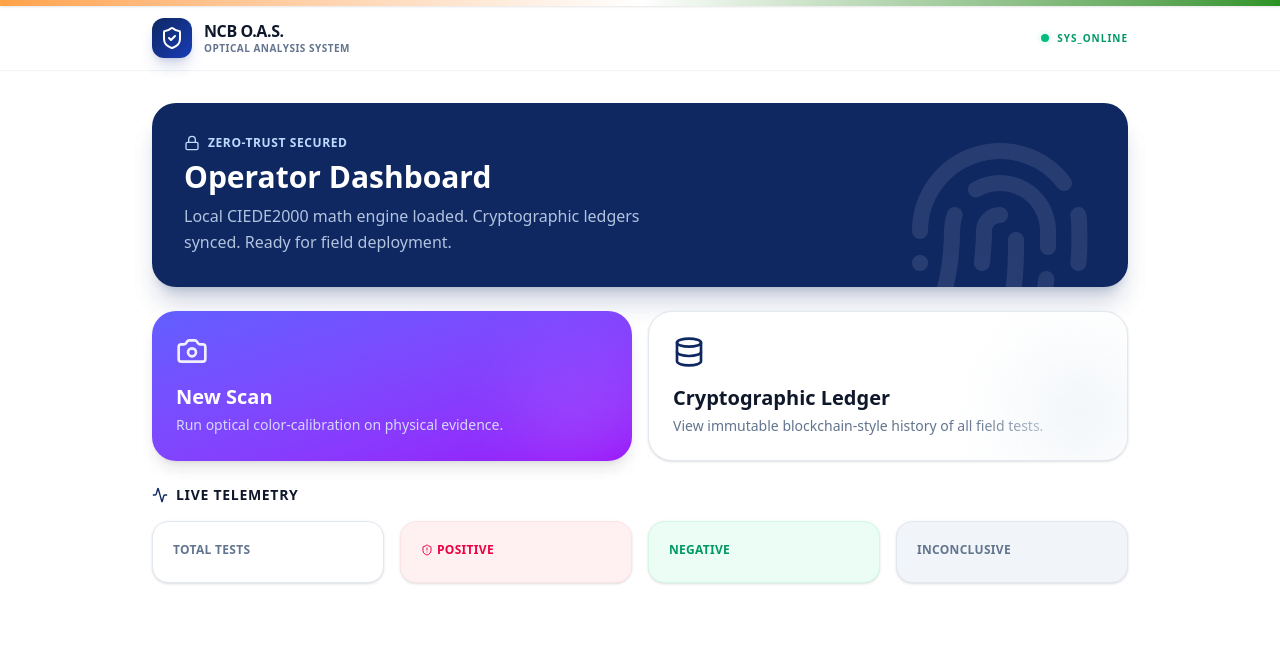
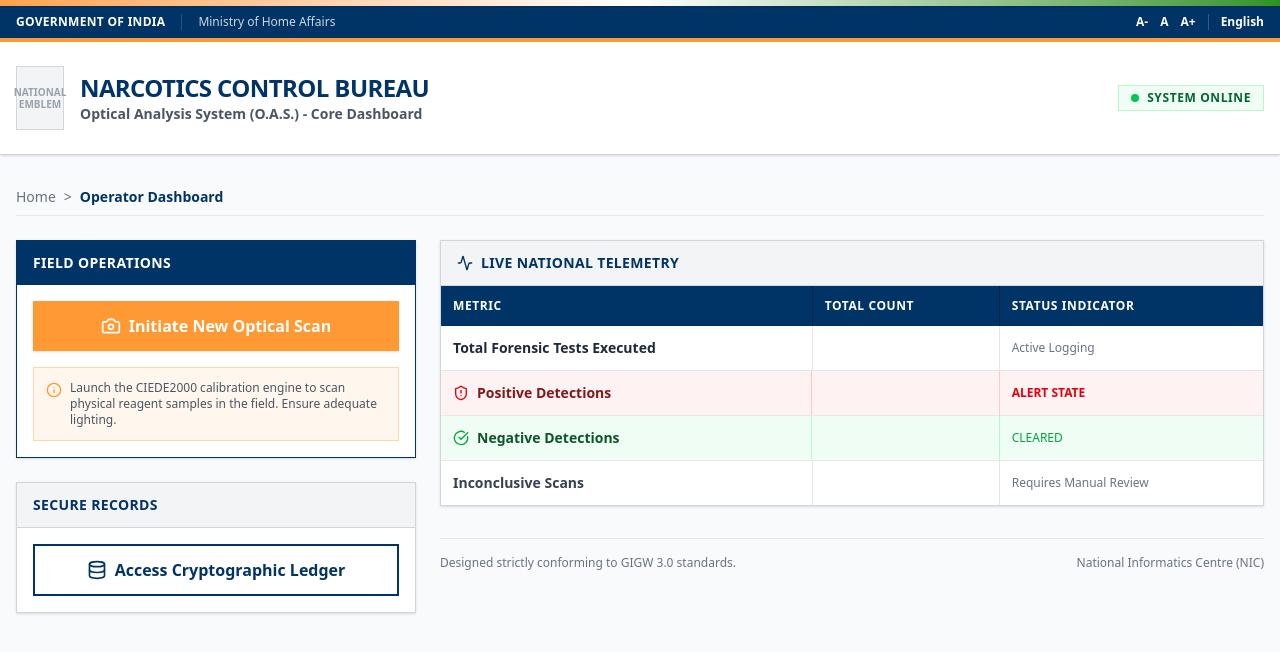
Before and after one commit to Tanvikorada/SIH26231-companion, a Next.js app: page /dashboard in a window 1280 px wide. Shown: the top 652 px of the page. Built offline with nearby package versions, Linux system fonts and the light colour scheme; no server answers; the database is empty.

Commit message:
Manual rewrite: Convert Dashboard to dense, tabular GIGW 3.0 government standard

```diff
--- a/src/app/dashboard/page.tsx
+++ b/src/app/dashboard/page.tsx
@@ -2,8 +2,7 @@
 
 import { useState, useEffect } from "react";
 import Link from "next/link";
-import { Camera, ShieldCheck, Activity, MapPin, Database, ChevronRight, Fingerprint, Lock, ShieldAlert } from "lucide-react";
-import { motion } from "framer-motion";
+import { Camera, Database, ShieldAlert, CheckCircle, Activity, Info } from "lucide-react";
 
 export default function Dashboard() {
   const [stats, setStats] = useState({ total: 0, positive: 0, negative: 0, inconclusive: 0 });
@@ -12,111 +11,141 @@
     fetch("/api/v1/dashboard/stats").then(r => r.json()).then(setStats).catch(() => {});
   }, []);
 
-  const container: any = {
-    hidden: { opacity: 0 },
-    show: { opacity: 1, transition: { staggerChildren: 0.1 } }
-  };
+  return (
+    <div className="min-h-screen bg-[#F8FAFC]">
+      {/* Official GIGW Header Strip */}
+      <div className="bg-[#003366] text-white border-b-4 border-[#FF9933]">
+        <div className="max-w-7xl mx-auto px-4 py-2 flex justify-between items-center text-xs">
+          <div className="flex gap-4">
+            <span className="font-semibold tracking-wide">GOVERNMENT OF INDIA</span>
+            <span className="hidden sm:inline opacity-80 border-l border-white/20 pl-4">Ministry of Home Affairs</span>
+          </div>
+          <div className="flex gap-3 font-semibold">
+            <button aria-label="Decrease Text Size" className="hover:underline">A-</button>
+            <button aria-label="Normal Text Size" className="hover:underline">A</button>
+            <button aria-label="Increase Text Size" className="hover:underline">A+</button>
+            <span className="border-l border-white/20 pl-3">English</span>
+          </div>
+        </div>
+      </div>
 
-  const item: any = {
-    hidden: { opacity: 0, y: 20 },
-    show: { opacity: 1, y: 0, transition: { type: "spring", stiffness: 300, damping: 24 } }
-  };
-
-  return (
-    <div className="min-h-screen pb-20">
-      {/* Premium Glassmorphic Header */}
-      <header className="sticky top-1.5 z-40 bg-white/70 backdrop-blur-xl border-b border-slate-200/50">
-        <div className="max-w-5xl mx-auto px-4 sm:px-6 h-16 flex items-center justify-between">
-          <div className="flex items-center gap-3">
-            <div className="w-10 h-10 rounded-xl bg-gradient-to-br from-gov-blue to-blue-800 flex items-center justify-center shadow-lg shadow-blue-900/20">
-              <ShieldCheck className="text-white w-6 h-6" />
+      <header className="bg-white border-b border-gray-300 shadow-sm">
+        <div className="max-w-7xl mx-auto px-4 py-4 sm:py-6 flex flex-col sm:flex-row items-start sm:items-center justify-between gap-4">
+          <div className="flex items-center gap-4">
+            {/* Standard Placeholder for Emblem */}
+            <div className="w-12 h-16 bg-gray-100 border border-gray-300 flex items-center justify-center">
+              <span className="text-[10px] text-gray-400 text-center uppercase font-bold leading-tight">National<br/>Emblem</span>
             </div>
             <div>
-              <h1 className="font-bold text-slate-900 tracking-tight leading-tight">NCB O.A.S.</h1>
-              <p className="text-[10px] uppercase font-semibold tracking-wider text-slate-500">Optical Analysis System</p>
+              <h1 className="font-bold text-2xl text-[#003366] tracking-tight uppercase">Narcotics Control Bureau</h1>
+              <p className="text-sm font-semibold text-gray-600">Optical Analysis System (O.A.S.) - Core Dashboard</p>
             </div>
           </div>
-          <div className="flex items-center gap-2">
-            <span className="flex h-2 w-2 relative">
-              <span className="animate-ping absolute inline-flex h-full w-full rounded-full bg-emerald-400 opacity-75"></span>
-              <span className="relative inline-flex rounded-full h-2 w-2 bg-emerald-500"></span>
-            </span>
-            <span className="text-[10px] font-bold tracking-widest text-emerald-600 uppercase">Sys_Online</span>
+          <div className="bg-green-50 border border-green-200 text-green-800 px-3 py-1 text-xs font-bold uppercase tracking-wider flex items-center gap-2">
+            <span className="w-2 h-2 bg-green-500 rounded-full"></span> System Online
           </div>
         </div>
       </header>
 
-      <main className="max-w-5xl mx-auto px-4 sm:px-6 pt-8">
-        <motion.div variants={container} initial="hidden" animate="show" className="space-y-6">
+      {/* Main Content Area */}
+      <main className="max-w-7xl mx-auto px-4 py-8">
 
-          {/* Welcome Banner */}
-          <motion.div variants={item} className="bg-gov-blue rounded-3xl p-6 sm:p-8 text-white relative overflow-hidden shadow-xl shadow-gov-blue/20">
-            <div className="absolute top-0 right-0 p-8 opacity-10 pointer-events-none">
-              <Fingerprint className="w-48 h-48" />
-            </div>
-            <div className="relative z-10 max-w-lg">
-              <div className="flex items-center gap-2 text-blue-200 mb-2">
-                <Lock className="w-4 h-4" />
-                <span className="text-xs font-semibold tracking-wider uppercase">Zero-Trust Secured</span>
+        {/* Navigation Breadcrumb */}
+        <div className="text-sm text-gray-500 mb-6 flex items-center gap-2 border-b border-gray-200 pb-2">
+          <span>Home</span> &gt; <span className="font-bold text-[#003366]">Operator Dashboard</span>
+        </div>
+
+        <div className="grid grid-cols-1 lg:grid-cols-3 gap-6">
+
+          {/* Left Column: Actions */}
+          <div className="lg:col-span-1 space-y-6">
+
+            <div className="bg-white border border-[#003366] shadow-sm">
+              <div className="bg-[#003366] text-white px-4 py-3 font-bold uppercase tracking-wide text-sm flex items-center justify-between">
+                Field Operations
               </div>
-              <h2 className="text-2xl sm:text-3xl font-bold mb-2">Operator Dashboard</h2>
-              <p className="text-blue-100/80 text-sm sm:text-base leading-relaxed">
-                Local CIEDE2000 math engine loaded. Cryptographic ledgers synced. Ready for field deployment.
-              </p>
-            </div>
-          </motion.div>
-
-          {/* Quick Action Bento */}
-          <motion.div variants={item} className="grid grid-cols-1 sm:grid-cols-2 gap-4">
-            <Link href="/capture" className="group relative bg-gradient-to-br from-indigo-500 to-purple-600 rounded-3xl p-6 text-white overflow-hidden shadow-lg hover:shadow-indigo-500/25 transition-all hover:scale-[1.02] active:scale-[0.98]">
-              <div className="absolute -right-4 -bottom-4 bg-white/10 w-32 h-32 rounded-full blur-2xl group-hover:bg-white/20 transition-all"></div>
-              <Camera className="w-8 h-8 mb-4 text-white/90" />
-              <h3 className="text-xl font-bold mb-1">New Scan</h3>
-              <p className="text-indigo-100 text-sm opacity-90">Run optical color-calibration on physical evidence.</p>
-              <div className="absolute top-6 right-6 opacity-0 group-hover:opacity-100 group-hover:translate-x-1 transition-all">
-                <ChevronRight className="w-5 h-5 text-white" />
-              </div>
-            </Link>
-
-            <Link href="/ledger" className="group relative bg-white border border-slate-200 rounded-3xl p-6 text-slate-900 overflow-hidden shadow-sm hover:shadow-md transition-all hover:scale-[1.02] active:scale-[0.98]">
-              <div className="absolute -right-4 -bottom-4 bg-slate-100 w-32 h-32 rounded-full blur-2xl group-hover:bg-slate-200 transition-all"></div>
-              <Database className="w-8 h-8 mb-4 text-gov-blue" />
-              <h3 className="text-xl font-bold mb-1">Cryptographic Ledger</h3>
-              <p className="text-slate-500 text-sm">View immutable blockchain-style history of all field tests.</p>
-              <div className="absolute top-6 right-6 opacity-0 group-hover:opacity-100 group-hover:translate-x-1 transition-all">
-                <ChevronRight className="w-5 h-5 text-gov-blue" />
-              </div>
-            </Link>
-          </motion.div>
-
-          {/* Stats Bento */}
-          <motion.div variants={item}>
-            <h3 className="text-sm font-bold text-slate-900 uppercase tracking-wider mb-4 flex items-center gap-2">
-              <Activity className="w-4 h-4 text-gov-blue" /> Live Telemetry
-            </h3>
-            <div className="grid grid-cols-2 sm:grid-cols-4 gap-4">
-              <div className="bg-white border border-slate-200 rounded-2xl p-5 shadow-sm">
-                <div className="text-slate-500 text-xs font-semibold mb-1 uppercase tracking-wide">Total Tests</div>
-                <div className="text-3xl font-black text-slate-900">{stats.total}</div>
-              </div>
-              <div className="bg-rose-50 border border-rose-100 rounded-2xl p-5 shadow-sm">
-                <div className="text-rose-600 text-xs font-semibold mb-1 uppercase tracking-wide flex items-center gap-1">
-                  <ShieldAlert className="w-3 h-3" /> Positive
+              <div className="p-4 space-y-4">
+                <Link href="/capture" className="w-full bg-[#FF9933] hover:bg-[#e68a2e] text-white font-bold py-3 px-4 flex items-center justify-center gap-2 shadow-sm transition-colors border border-transparent focus:ring-2 focus:ring-offset-2 focus:ring-[#FF9933]">
+                  <Camera className="w-5 h-5" />
+                  Initiate New Optical Scan
+                </Link>
+                <div className="text-xs text-gray-600 bg-orange-50 p-3 border border-orange-200 flex gap-2 items-start">
+                  <Info className="w-4 h-4 text-[#FF9933] shrink-0 mt-0.5" />
+                  <p>Launch the CIEDE2000 calibration engine to scan physical reagent samples in the field. Ensure adequate lighting.</p>
                 </div>
-                <div className="text-3xl font-black text-rose-700">{stats.positive}</div>
-              </div>
-              <div className="bg-emerald-50 border border-emerald-100 rounded-2xl p-5 shadow-sm">
-                <div className="text-emerald-600 text-xs font-semibold mb-1 uppercase tracking-wide">Negative</div>
-                <div className="text-3xl font-black text-emerald-700">{stats.negative}</div>
-              </div>
-              <div className="bg-slate-100 border border-slate-200 rounded-2xl p-5 shadow-sm">
-                <div className="text-slate-500 text-xs font-semibold mb-1 uppercase tracking-wide">Inconclusive</div>
-                <div className="text-3xl font-black text-slate-700">{stats.inconclusive}</div>
               </div>
             </div>
-          </motion.div>
 
-        </motion.div>
+            <div className="bg-white border border-gray-300 shadow-sm">
+              <div className="bg-gray-100 border-b border-gray-300 px-4 py-3 font-bold uppercase tracking-wide text-sm text-[#003366]">
+                Secure Records
+              </div>
+              <div className="p-4">
+                <Link href="/ledger" className="w-full bg-white border-2 border-[#003366] text-[#003366] hover:bg-blue-50 font-bold py-3 px-4 flex items-center justify-center gap-2 transition-colors focus:ring-2 focus:ring-offset-2 focus:ring-[#003366]">
+                  <Database className="w-5 h-5" />
+                  Access Cryptographic Ledger
+                </Link>
+              </div>
+            </div>
+
+          </div>
+
+          {/* Right Column: Telemetry Tables */}
+          <div className="lg:col-span-2 space-y-6">
+
+            <div className="bg-white border border-gray-300 shadow-sm">
+              <div className="bg-gray-100 border-b border-gray-300 px-4 py-3 font-bold uppercase tracking-wide text-sm text-[#003366] flex items-center gap-2">
+                <Activity className="w-4 h-4" /> Live National Telemetry
+              </div>
+
+              {/* Dense Data Table */}
+              <div className="overflow-x-auto">
+                <table className="w-full text-left border-collapse">
+                  <thead>
+                    <tr className="bg-[#003366] text-white text-xs uppercase tracking-wider">
+                      <th className="p-3 font-semibold border-r border-[#002244]">Metric</th>
+                      <th className="p-3 font-semibold border-r border-[#002244]">Total Count</th>
+                      <th className="p-3 font-semibold">Status Indicator</th>
+                    </tr>
+                  </thead>
+                  <tbody className="text-sm">
+                    <tr className="border-b border-gray-200 hover:bg-gray-50">
+                      <td className="p-3 font-bold text-gray-800 border-r border-gray-200">Total Forensic Tests Executed</td>
+                      <td className="p-3 font-mono text-lg text-[#003366] border-r border-gray-200">{stats.total}</td>
+                      <td className="p-3 text-gray-500 text-xs">Active Logging</td>
+                    </tr>
+                    <tr className="border-b border-gray-200 bg-red-50 hover:bg-red-100">
+                      <td className="p-3 font-bold text-red-900 border-r border-red-200 flex items-center gap-2">
+                        <ShieldAlert className="w-4 h-4 text-red-600" /> Positive Detections
+                      </td>
+                      <td className="p-3 font-mono text-lg text-red-700 border-r border-red-200 font-bold">{stats.positive}</td>
+                      <td className="p-3 text-red-600 text-xs font-bold uppercase">Alert State</td>
+                    </tr>
+                    <tr className="border-b border-gray-200 bg-green-50 hover:bg-green-100">
+                      <td className="p-3 font-bold text-green-900 border-r border-green-200 flex items-center gap-2">
+                        <CheckCircle className="w-4 h-4 text-green-600" /> Negative Detections
+                      </td>
+                      <td className="p-3 font-mono text-lg text-green-700 border-r border-green-200">{stats.negative}</td>
+                      <td className="p-3 text-green-600 text-xs uppercase">Cleared</td>
+                    </tr>
+                    <tr className="hover:bg-gray-50">
+                      <td className="p-3 font-bold text-gray-700 border-r border-gray-200">Inconclusive Scans</td>
+                      <td className="p-3 font-mono text-lg text-gray-600 border-r border-gray-200">{stats.inconclusive}</td>
+                      <td className="p-3 text-gray-500 text-xs">Requires Manual Review</td>
+                    </tr>
+                  </tbody>
+                </table>
+              </div>
+            </div>
+
+            <div className="text-xs text-gray-500 border-t border-gray-200 pt-4 mt-8 flex justify-between">
+              <p>Designed strictly conforming to GIGW 3.0 standards.</p>
+              <p>National Informatics Centre (NIC)</p>
+            </div>
+
+          </div>
+
+        </div>
       </main>
     </div>
   );
```
